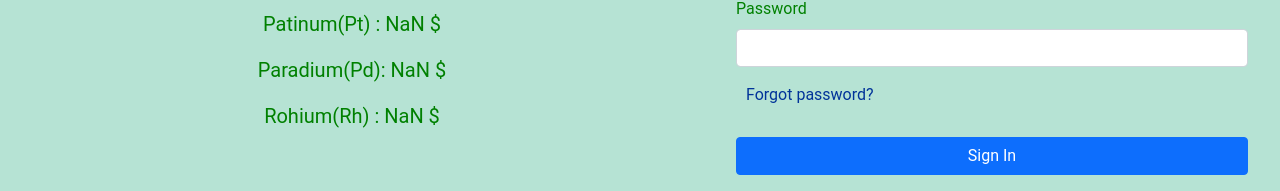
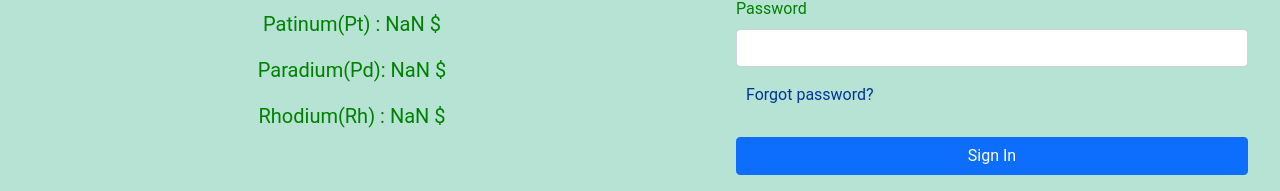
Before and after one commit to JariyaS/green_cats_pj_client, a React (Create React App) app: page / in a window 1280 px wide. Shown: the part 193-384 px from the top of the page. Built offline with nearby package versions, Linux system fonts and the light colour scheme; no server answers.

Commit message:
update delete quotation

```diff
--- a/src/components/CardProduct.js
+++ b/src/components/CardProduct.js
@@ -21,9 +21,12 @@ function CardProduct({ product, onAdd, loadProduct }) {
   };
   // console.log(user);
   const onDeleteProduct = async () => {
+    const modalObj = new Modal(modalEl.current);
     await axios.delete(`/products/${product.id}`);
+    modalObj.hide();
     loadProduct();
   };
+  console.log("****");
 
   return (
     <>
@@ -45,6 +48,7 @@ function CardProduct({ product, onAdd, loadProduct }) {
             <button
               className="add btn btn-success btn-block"
               onClick={onDeleteProduct}
+              data-bs-dismiss="modal"
             >
               Delete
             </button>
@@ -59,7 +63,7 @@ function CardProduct({ product, onAdd, loadProduct }) {
                     <h5 className="modal-title">Update Product</h5>
                     <button
                       type="button"
-                      className="btn-close"
+                      className="btn-close text-primary"
                       data-bs-dismiss="modal"
                       aria-label="Close"
                     ></button>
--- a/src/components/LoginForm.js
+++ b/src/components/LoginForm.js
@@ -62,7 +62,7 @@ function LoginForm() {
         <div style={{ marginTop: "30px", fontSize: "20px" }}>
           <p>Patinum(Pt) : {(apiPrice.XPT * 10e5).toFixed(2)} $</p>
           <p>Paradium(Pd): {(apiPrice.XPD * 10e5).toFixed(2)} $</p>
-          <p>Rohium(Rh) : {(apiPrice.XRH * 10e5).toFixed(2)} $</p>
+          <p>Rhodium(Rh) : {(apiPrice.XRH * 10e5).toFixed(2)} $</p>
           <p>
             {" "}
             {/* updated date : {new Date(apiPrice.createdAt).toLocaleDateString()} */}
--- a/src/components/quotations/QuotationDetails.js
+++ b/src/components/quotations/QuotationDetails.js
@@ -50,6 +50,7 @@ function QuotationDetail({ quotation, loadQuotation }) {
   const onDeleteClick = async () => {
     await axios.delete(`/quotations/${quotation.id}`);
     loadQuotation();
+    modal.hide();
   };
 
   return (
```
Also changed, not shown: src/components/Admin/AdminUpdateProduct.js (+0 -22 lines).
